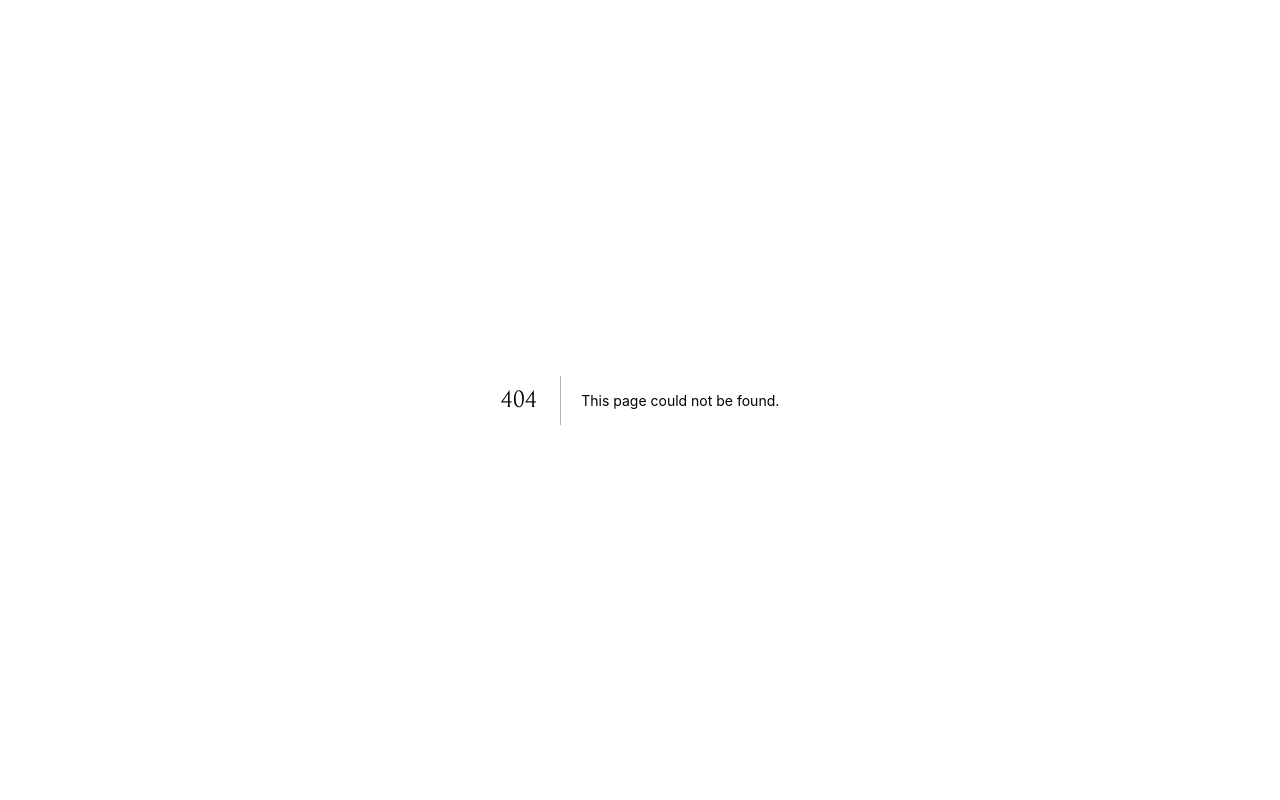
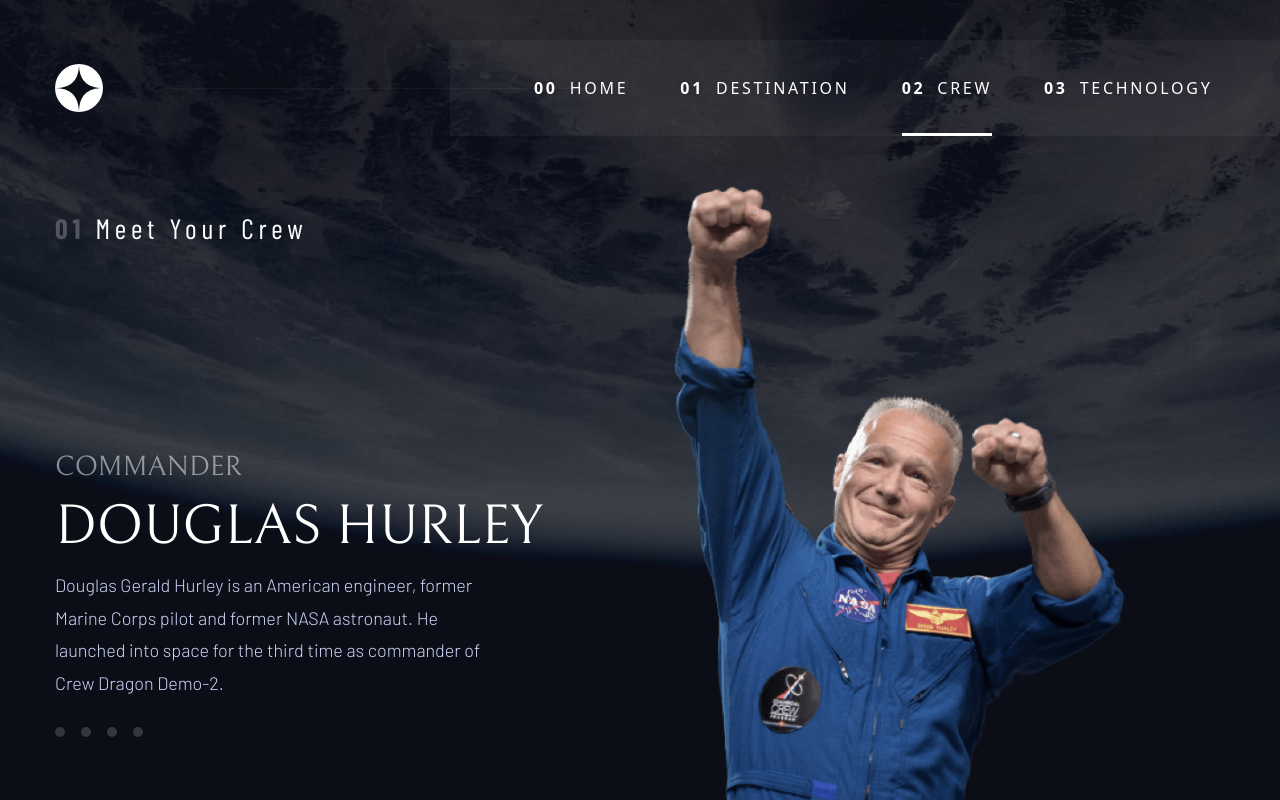
Before and after one commit to irenekyc/space-travel-intro, a Next.js app: page /crew in a window 1280 px wide. Before the commit this address had no page. Built offline with nearby package versions, Linux system fonts and the light colour scheme.

Commit message:
added crew page static

```diff
--- a/components/header/Header.module.scss
+++ b/components/header/Header.module.scss
@@ -8,6 +8,7 @@
   right: 0;
   padding-top: 24px;
   z-index: 9999;
+  color: $white;
   @include md-and-up {
     padding-top: 0;
   }
--- a/pages/_app.tsx
+++ b/pages/_app.tsx
@@ -1,8 +1,13 @@
 import "../styles/global-styles.scss";
 import type { AppProps } from "next/app";
+import Layout from "../components/layout";
 
 function MyApp({ Component, pageProps }: AppProps) {
-  return <Component {...pageProps} />;
+  return (
+    <Layout>
+      <Component {...pageProps} />
+    </Layout>
+  );
 }
 
 export default MyApp;
--- /dev/null
+++ b/pages/crew.tsx
@@ -0,0 +1,73 @@
+import type { NextPage } from "next";
+
+import styles from "../styles/crew.module.scss";
+import Image from "next/image";
+
+import { useState } from "react";
+
+import { SpaceDataType } from "../typings/Destination";
+import { TabContainer, TabContent, TabPane } from "react-bootstrap";
+
+const Crew: NextPage = () => {
+  const [activeSlide, setActiveSlide] = useState<string>();
+
+  const clickOnSlide = (eventKey: string | null) => setActiveSlide(eventKey!);
+
+  return (
+    <main className={styles.crewPage}>
+      <h1>
+        <span>01</span> Meet Your Crew
+      </h1>
+      <div className={styles.crewPage__content}>
+        <div className={styles.crewPage__content__image}>
+          <Image
+            src="/images/crew/image-douglas-hurley.png"
+            alt="Douglas"
+            height={700}
+            width={514}
+            objectFit="contain"
+          />
+        </div>
+        <div className={styles.crewPage__content__text}>
+          <ul className={styles.crewPage__tabRow}>
+            <li>
+              <button className={styles.crewPage__tab__button} id="crew-1">
+                Douglas
+              </button>
+              <label className={styles.crewPage__tab__label} htmlFor="crew-1" />
+            </li>
+            <li>
+              <button className={styles.crewPage__tab__button} id="crew-2">
+                Douglas
+              </button>
+              <label className={styles.crewPage__tab__label} htmlFor="crew-2" />
+            </li>
+            <li>
+              <button className={styles.crewPage__tab__button} id="crew-3">
+                Douglas
+              </button>
+              <label className={styles.crewPage__tab__label} htmlFor="crew-3" />
+            </li>
+            <li>
+              <button className={styles.crewPage__tab__button} id="crew-4">
+                Douglas
+              </button>
+              <label className={styles.crewPage__tab__label} htmlFor="crew-4" />
+            </li>
+          </ul>
+          <div className={styles.crewPage__content__description}>
+            <h3>Commander</h3>
+            <h2>Douglas Hurley</h2>
+            <p>
+              Douglas Gerald Hurley is an American engineer, former Marine Corps
+              pilot and former NASA astronaut. He launched into space for the
+              third time as commander of Crew Dragon Demo-2.
+            </p>
+          </div>
+        </div>
+      </div>
+    </main>
+  );
+};
+
+export default Crew;
--- a/pages/destination.tsx
+++ b/pages/destination.tsx
@@ -15,7 +15,6 @@ const Destination: NextPage = () => {
   const clickOnSlide = (eventKey: string | null) => setActiveSlide(eventKey!);
 
   return (
-    <Layout>
     <main className={styles.destinationPage}>
       <h1>
         <span>01</span> Pick your destination
@@ -75,9 +74,7 @@ const Destination: NextPage = () => {
                   transition={true}
                   key={data.name}
                 >
-                    <div
-                      className={styles.destinationPage__content__description}
-                    >
+                  <div className={styles.destinationPage__content__description}>
                     <h2>{data.name}</h2>
                     <p>{data.description}</p>
                     <hr className={styles.divider} />
@@ -100,7 +97,6 @@ const Destination: NextPage = () => {
         </div>
       </div>
     </main>
-    </Layout>
   );
 };
 
--- /dev/null
+++ b/styles/crew.module.scss
@@ -0,0 +1,181 @@
+@import "./variable.scss";
+
+.crewPage {
+  animation: blend-in 1s forwards;
+  filter: brightness(0.5);
+  background: url("../public/images/crew/background-crew-mobile.jpg");
+  background-repeat: no-repeat;
+  background-size: cover;
+  background-position: bottom;
+  display: flex;
+  flex-direction: column;
+  align-items: center;
+  justify-content: flex-start;
+  min-height: 100vh;
+  color: $white;
+  padding-top: 88px;
+  padding-left: 24px;
+  padding-right: 24px;
+  width: 100%;
+
+  h1 {
+    @include heading-5;
+    color: $white;
+    margin-bottom: 32px;
+
+    span {
+      font-weight: 700;
+      opacity: 0.25;
+    }
+  }
+
+  @include md-and-up {
+    background: url("../public/images/crew/background-crew-tablet.jpg");
+    background-repeat: no-repeat;
+    background-size: cover;
+    background-position: bottom;
+    padding-top: 136px;
+    align-items: flex-start;
+    h1 {
+      margin-bottom: 60px;
+      text-align: left;
+    }
+    min-height: 100vh;
+  }
+
+  @include lg-and-up {
+    background: url("../public/images/crew/background-crew-desktop.jpg");
+    background-repeat: no-repeat;
+    background-size: cover;
+    background-position: bottom;
+    padding-top: 212px;
+    padding-left: 55px;
+    align-items: flex-start;
+    h1 {
+      margin-bottom: 60px;
+      text-align: left;
+    }
+    height: 100vh;
+    min-height: 650px;
+  }
+
+  &__content {
+    flex: 1;
+    width: 100%;
+    display: flex;
+    flex-direction: column;
+    justify-content: space-between;
+    height: 100%;
+    @include md-and-up {
+      flex-direction: column-reverse;
+    }
+    @include lg-and-up {
+      flex-direction: row-reverse;
+      margin-top: -120px;
+    }
+  }
+
+  &__content__image {
+    height: 250px;
+    max-height: 250px;
+    width: 100%;
+    display: flex;
+    justify-content: center;
+    border-bottom: 1px solid #979797;
+    margin-bottom: 32px;
+
+    @include md-and-up {
+      border-bottom: none;
+      margin-bottom: 0;
+      flex: 1;
+      height: auto;
+      max-height: 532px;
+    }
+    @include lg-and-up {
+      max-height: calc(100vh - 90px);
+    }
+  }
+
+  &__content__text {
+    display: flex;
+    flex-direction: column;
+    @include md-and-up {
+      flex-direction: column-reverse;
+    }
+    padding-bottom: 24px;
+  }
+
+  &__tabRow {
+    display: flex;
+    width: 88px;
+    justify-content: space-between;
+    padding: 0;
+    margin: 0;
+    margin-left: auto;
+    margin-right: auto;
+    margin-bottom: 32px;
+
+    @include lg-and-up {
+      margin-left: 0;
+    }
+  }
+
+  &__tab__button {
+    visibility: hidden;
+    display: none;
+  }
+
+  &__tab__label {
+    width: 10px;
+    height: 10px;
+    background: $white;
+    opacity: 0.17;
+    transition: opacity 0.6s ease-in-out;
+    border-radius: 100%;
+
+    &:hover:not(.tab__label__active) {
+      opacity: 0.55;
+    }
+    &__active {
+      opacity: 1;
+    }
+  }
+
+  &__content__description {
+    display: flex;
+    flex-direction: column;
+    align-items: center;
+    text-align: center;
+    h3 {
+      opacity: 0.5;
+      @include sub-heading-1;
+      text-transform: uppercase;
+    }
+    h2 {
+      @include heading-3;
+      text-transform: uppercase;
+    }
+    p {
+      color: $primary;
+      font-size: 15px;
+      line-height: 1.8;
+      padding-left: 20px;
+      padding-right: 20px;
+      padding-top: 16px;
+      max-width: 480px;
+      margin-right: auto;
+      margin-left: auto;
+    }
+    @include lg-and-up {
+      align-items: flex-start;
+
+      p {
+        text-align: left;
+        margin-left: 0;
+        padding: 0;
+        font-size: 18px;
+        max-width: 440px;
+      }
+    }
+  }
+}
--- a/styles/destination.module.scss
+++ b/styles/destination.module.scss
@@ -1,6 +1,8 @@
 @import "./variable.scss";
 
 .destinationPage {
+  animation: blend-in 1s forwards;
+  filter: brightness(0.5);
   background: url("../public/images/destination/background-destination-mobile.jpg");
   background-repeat: no-repeat;
   background-size: cover;
--- a/styles/fonts.scss
+++ b/styles/fonts.scss
@@ -21,3 +21,11 @@
   font-display: swap;
   src: url(../public/fonts/BarlowCondensed-Bold.ttf);
 }
+
+@font-face {
+  font-family: "Barlow";
+  font-style: normal;
+  font-weight: 300;
+  font-display: swap;
+  src: url(../public/fonts/Barlow-Light.ttf);
+}
--- a/styles/global-styles.scss
+++ b/styles/global-styles.scss
@@ -22,6 +22,14 @@ button {
   cursor: pointer;
 }
 
+label {
+  cursor: pointer;
+}
+
+ul {
+  list-style: none;
+}
+
 html {
   background: $dark;
   color: $white;
@@ -34,5 +42,6 @@ h1 {
 }
 
 p {
-  font-family: $main-font;
+  font-family: "Barlow";
+  font-weight: 300;
 }
--- a/styles/index.module.scss
+++ b/styles/index.module.scss
@@ -1,6 +1,8 @@
 @import "./variable.scss";
 
 .homePage {
+  animation: blend-in 1s forwards;
+  filter: brightness(0.5);
   height: 100vh;
   min-height: 640px;
   background: url("../public/images/home/background-home-mobile.jpg");
--- a/styles/variable.scss
+++ b/styles/variable.scss
@@ -1,4 +1,14 @@
 @import "./fonts.scss";
+
+@keyframes blend-in {
+  0% {
+    filter: brightness(0.5);
+  }
+
+  100% {
+    filter: brightness(1);
+  }
+}
 
 // Deisgn System
 $dark: #0b0d17;
@@ -48,7 +58,13 @@ $header-font: "Bellefair", serif;
 
 @mixin heading-3 {
   font-family: $header-font;
-  font-size: 56px;
+  font-size: 24px;
+  @include md-and-up {
+    font-size: 40px;
+  }
+  @include lg-and-up {
+    font-size: 56px;
+  }
   font-weight: 400;
 }
 
@@ -74,7 +90,14 @@ $header-font: "Bellefair", serif;
 }
 
 @mixin sub-heading-1 {
-  font-size: 28px;
+  font-size: 16px;
+  @include md-and-up {
+    font-size: 24px;
+  }
+  @include lg-and-up {
+    font-size: 28px;
+  }
+
   font-family: $header-font;
   font-weight: 400;
 }
```
Also changed, not shown: pages/index.tsx (+3 -5 lines), public/fonts/Barlow-Light.ttf (added). Lines whose indentation alone changed are shown as unchanged.
